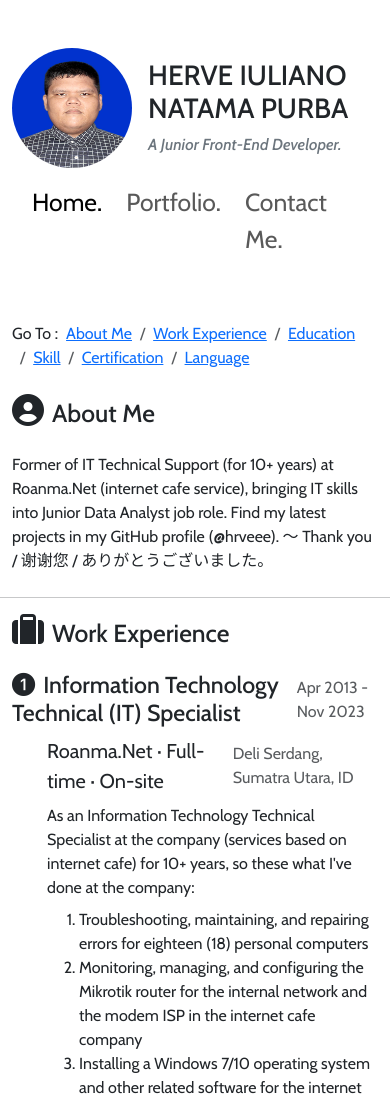
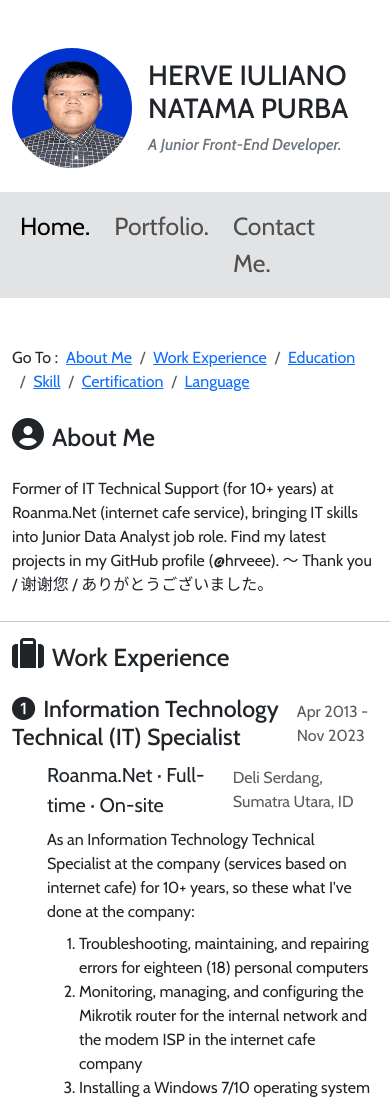
Before and after one commit to hrveee/hrve, a plain HTML site: page index.html in a window 390 px wide. Shown: the top 1100 px of the page. Drawn offline with nearby package versions, Linux system fonts and the light colour scheme; some icons are missing.

Commit message:
update version.

```diff
--- a/css/app.css
+++ b/css/app.css
@@ -23,3 +23,11 @@
   right: 20px;
   display: none;
 }
+
+@media screen and (max-width: 768px) {
+  .navbar-md-settings {
+    padding-left: 0;
+    margin-top: calc(1rem * 1.5);
+    background-color: #e2e3e5;
+  }
+}
--- a/index.html
+++ b/index.html
@@ -24,7 +24,7 @@
             </div>
           </div>
         </div>
-        <div class="col-md-12 col-lg-6">
+        <div class="col-md-12 col-lg-6 navbar-md-settings">
           <nav class="navbar navbar-expand">
             <div class="container-fluid">
               <div class="collapse navbar-collapse" id="navbarNav">
```
